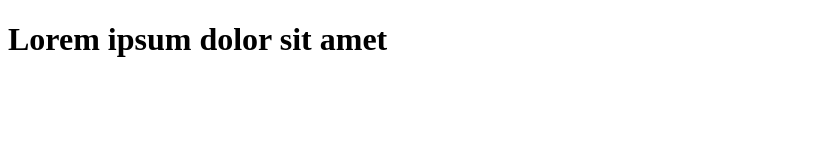
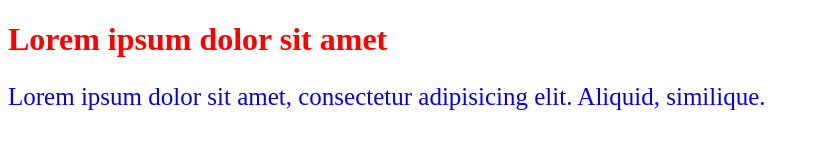
Before and after one commit to alimov90/test-app, a plain HTML site: page index.html in a window 1280 px wide. Shown: the whole page, without its empty margins (0-819 px from the left). Drawn offline with Linux system fonts and the light colour scheme.

Commit message:
add css style 26.01.23

```diff
--- a/index.html
+++ b/index.html
@@ -3,6 +3,7 @@
 <head>
     <meta charset="UTF-8">
     <title>Title</title>
+    <link rel="stylesheet" href="main.css">
 </head>
 <body>
 
@@ -10,5 +11,10 @@
     Lorem ipsum dolor sit amet
 </h1>
 
+<p>
+    Lorem ipsum dolor sit amet, consectetur adipisicing elit. Aliquid, similique.
+</p>
+
+
 </body>
 </html>
--- a/main.css
+++ b/main.css
@@ -0,0 +1,7 @@
+p{
+    font-size: 25px;
+    color: blue;
+}
+h1{
+    color: red;
+}
```
